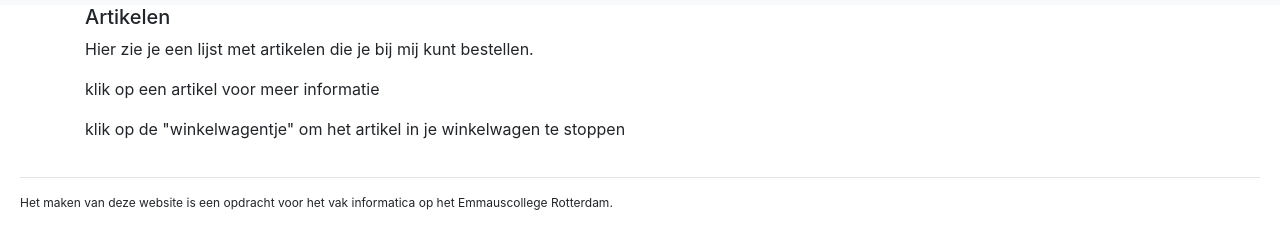
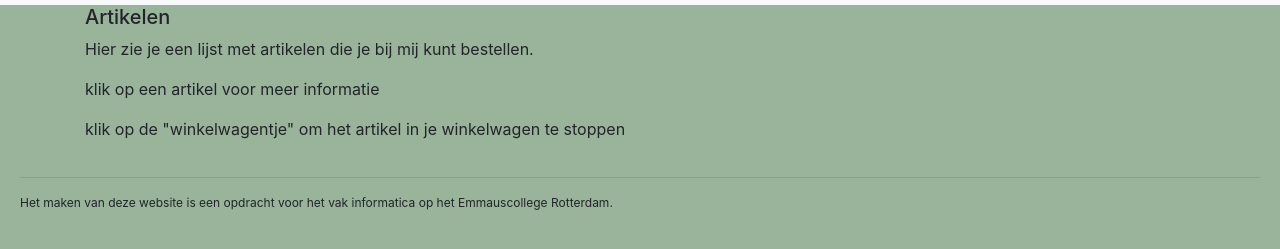
Before and after one commit to emmaus-5h/webshop-5hin1-gigi-zoey-, a website: page web/index.html in a window 1280 px wide. Shown: the part 51-300 px from the top of the page. Drawn offline with nearby package versions, Linux system fonts and the light colour scheme; no server answers.

Commit message:
body { background-color:rgb(154, 180, 156); }

```diff
--- a/web/css/style.css
+++ b/web/css/style.css
@@ -1,4 +1,10 @@
 /* all pages */
+
+body {
+  background-color: rgb(154, 180, 156);
+}
+
+
 
 footer {
   margin: 20px;
```
